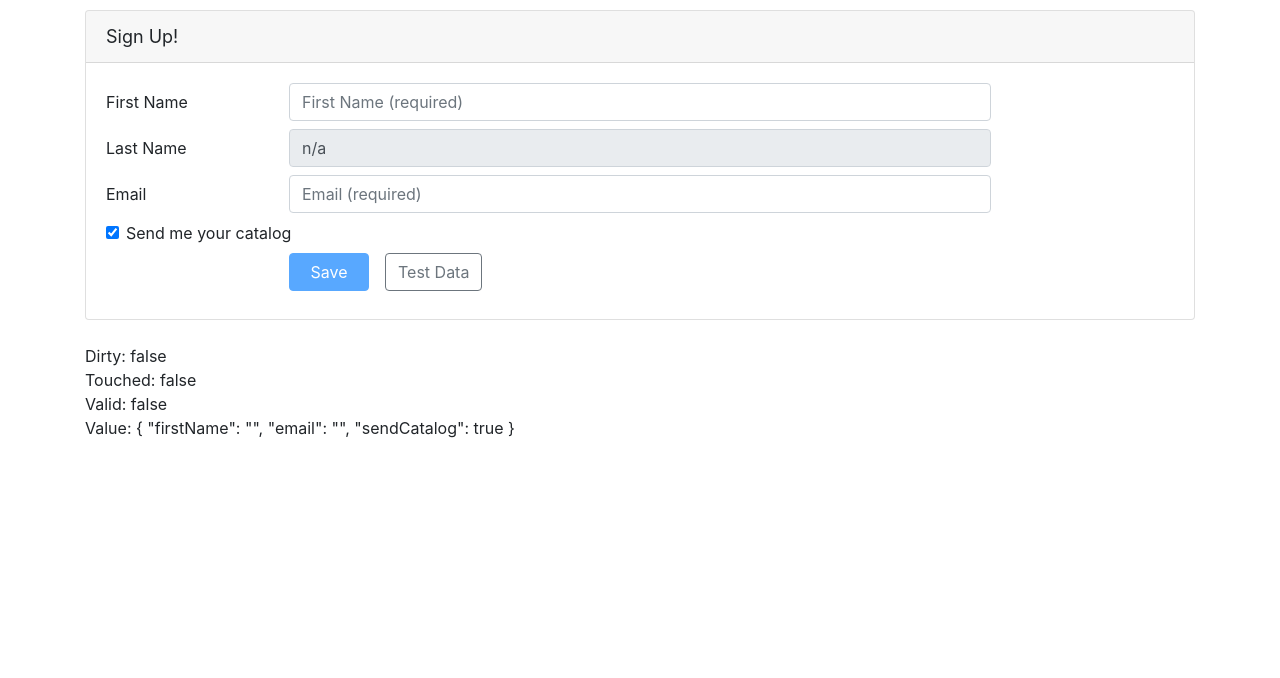
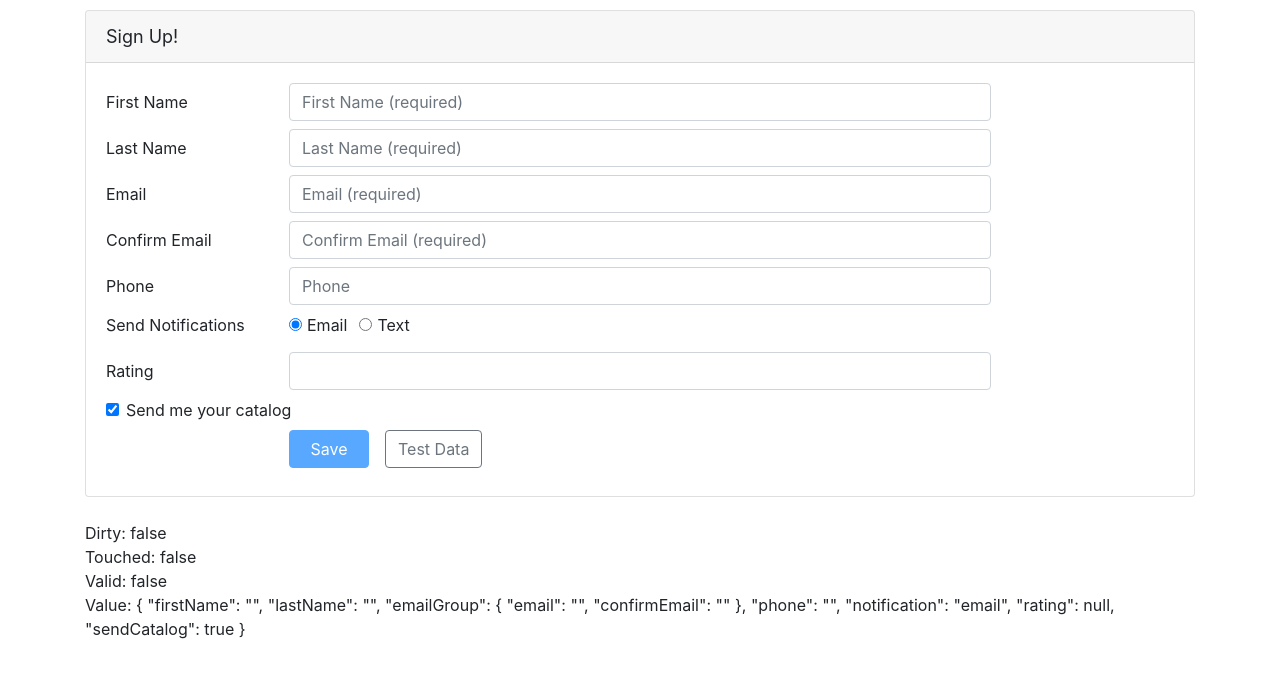
Before and after one commit to initialsam/Pluralsight-AngularReactiveForms, an Angular app: page / in a window 1280 px wide. Shown: the top 678 px of the page. Built offline with nearby package versions, Linux system fonts and the light colour scheme.

Commit message:
Validation

```diff
--- a/src/app/customers/customer.component.html
+++ b/src/app/customers/customer.component.html
@@ -16,8 +16,6 @@
                  id="firstNameId"
                  type="text"
                  placeholder="First Name (required)"
-                 required
-                 minlength="3"
                  formControlName="firstName"
                  [ngClass]="{'is-invalid': (customerForm.get('firstName').touched || customerForm.get('firstName').dirty) && !customerForm.get('firstName').valid }" />
           <span class="invalid-feedback">
@@ -25,7 +23,7 @@
               Please enter your first name.
             </span>
             <span *ngIf="customerForm.get('firstName').errors?.minlength">
-              The first name must be longer than 3 characters.
+              The first name must be longer than 5 characters.
             </span>
           </span>
         </div>
@@ -39,8 +37,6 @@
                  id="lastNameId"
                  type="text"
                  placeholder="Last Name (required)"
-                 required
-                 maxlength="50"
                  formControlName="lastName"
                  [ngClass]="{'is-invalid': (customerForm.get('lastName').touched || customerForm.get('lastName').dirty) && !customerForm.get('lastName').valid }" />
           <span class="invalid-feedback">
@@ -48,12 +44,12 @@
               Please enter your last name.
             </span>
             <span *ngIf="customerForm.get('lastName').errors?.maxlength">
-              The last name must be less than 50 characters.
+              The last name must be less than 8 characters.
             </span>
           </span>
         </div>
       </div>
-
+      <div formGroupName="emailGroup">
         <div class="form-group row mb-2">
           <label class="col-md-2 col-form-label"
                  for="emailId">Email</label>
@@ -62,16 +58,104 @@
                    id="emailId"
                    type="email"
                    placeholder="Email (required)"
-                 required
-                 email
                    formControlName="email"
-                 [ngClass]="{'is-invalid': (customerForm.get('email').touched || customerForm.get('email').dirty) && !customerForm.get('email').valid }" />
+                   [ngClass]="{'is-invalid': customerForm.get('emailGroup').errors ||
+                                             ((customerForm.get('emailGroup.email').touched ||
+                                              customerForm.get('emailGroup.email').dirty) &&
+                                              !customerForm.get('emailGroup.email').valid) }" />
             <span class="invalid-feedback">
-            <span *ngIf="customerForm.get('email').errors?.required">
+              <span *ngIf="customerForm.get('emailGroup.email').errors?.required">
                 Please enter your email address.
               </span>
-            <span *ngIf="customerForm.get('email').errors?.email">
+              <span *ngIf="customerForm.get('emailGroup.email').errors?.email">
                 Please enter a valid email address.
+              </span>
+            </span>
+          </div>
+        </div>
+
+        <div class="form-group row mb-2">
+          <label class="col-md-2 col-form-label"
+                 for="confirmEmailId">Confirm Email</label>
+          <div class="col-md-8">
+            <input class="form-control"
+                   id="confirmEmailId"
+                   type="email"
+                   placeholder="Confirm Email (required)"
+                   formControlName="confirmEmail"
+                   [ngClass]="{'is-invalid': customerForm.get('emailGroup').errors ||
+                                             ((customerForm.get('emailGroup.confirmEmail').touched ||
+                                              customerForm.get('emailGroup.confirmEmail').dirty) &&
+                                              !customerForm.get('emailGroup.confirmEmail').valid) }" />
+            <span class="invalid-feedback">
+              <span *ngIf="customerForm.get('emailGroup.confirmEmail').errors?.required">
+                Please confirm your email address.
+              </span>
+              <span *ngIf="customerForm.get('emailGroup').errors?.match">
+                The confirmation does not match the email address.
+              </span>
+            </span>
+          </div>
+        </div>
+      </div>
+
+
+      <div class="form-group row mb-2">
+        <label class="col-md-2 col-form-label"
+               for="phoneId">Phone</label>
+        <div class="col-md-8">
+          <input class="form-control"
+                 id="phoneId"
+                 type="tel"
+                 placeholder="Phone"
+                 formControlName="phone"
+                 [ngClass]="{'is-invalid': !customerForm.get('phone').valid }" />
+          <span class="invalid-feedback">
+            <span *ngIf="customerForm.get('phone').errors?.required">
+              Please enter your phone number.
+            </span>
+          </span>
+        </div>
+      </div>
+
+      <div class="form-group row mb-2">
+        <label class="col-md-2 col-form-label pt-0">Send Notifications</label>
+        <div class="col-md-8">
+          <div class="form-check form-check-inline">
+            <label class="form-check-label">
+              <input class="form-check-input"
+                     type="radio"
+                     value="email"
+                     formControlName="notification"
+                     (click)="setNotification('email')">Email
+            </label>
+          </div>
+          <div class="form-check form-check-inline">
+            <label class="form-check-label">
+              <input class="form-check-input"
+                     type="radio"
+                     value="text"
+                     formControlName="notification"
+                     (click)="setNotification('text')">Text
+            </label>
+          </div>
+        </div>
+      </div>
+
+      <div class="form-group row mb-2">
+        <label class="col-md-2 col-form-label"
+               for="ratingId">Rating</label>
+        <div class="col-md-8">
+          <input class="form-control"
+                 id="ratingId"
+                 type="number"
+                 formControlName="rating"
+                 [ngClass]="{'is-invalid': (customerForm.get('rating').touched ||
+                                             customerForm.get('rating').dirty) &&
+                                             !customerForm.get('rating').valid }" />
+          <span class="invalid-feedback">
+            <span *ngIf="customerForm.get('rating').errors?.range">
+              Please rate your experience from 1 to 5.
             </span>
           </span>
         </div>
--- a/src/app/customers/customer.component.ts
+++ b/src/app/customers/customer.component.ts
@@ -1,7 +1,38 @@
 import { Component, OnInit } from '@angular/core';
-import { FormGroup,FormControl,FormBuilder } from '@angular/forms';
+import { FormGroup, FormControl, FormBuilder, Validators, AbstractControl, ValidatorFn } from '@angular/forms';
 
 import { Customer } from './customer';
+
+function emailMatcher(c: AbstractControl): { [key: string]: boolean } | null {
+  const emailControl = c.get('email');
+  const confirmControl = c.get('confirmEmail');
+
+  if (emailControl.pristine || confirmControl.pristine) {
+    return null;
+  }
+
+  if (emailControl.value === confirmControl.value) {
+    return null;
+  }
+  return { match: true };
+}
+
+function ratingRange(min: number, max: number): ValidatorFn {
+  return (c: AbstractControl): { [key: string]: boolean } | null => {
+    if (c.value !== null && (isNaN(c.value) || c.value < min || c.value > max)) {
+      return { range: true };
+    }
+    return null;
+  };
+}
+
+// function ratingRange(c: AbstractControl): { [key: string]: boolean } | null {
+//   if (c.value !== null && (isNaN(c.value) || c.value < 1 || c.value > 5)) {
+//     return { 'range': true };
+//   }
+//   return null;
+// };
+
 
 @Component({
   selector: 'app-customer',
@@ -9,17 +40,24 @@ import { Customer } from './customer';
   styleUrls: ['./customer.component.css']
 })
 export class CustomerComponent implements OnInit {
-  customerForm : FormGroup;
+  customerForm: FormGroup;
   customer = new Customer();
 
-  constructor(private fb:FormBuilder) { }
+  constructor(private fb: FormBuilder) { }
 
   ngOnInit() {
     this.customerForm = this.fb.group({
-      firstName:'',
-      lastName:{value:'n/a',disabled:true},
-      email:'',
-      sendCatalog:true,
+      firstName: ['', [Validators.required, Validators.minLength(5)]],
+      lastName: ['', [Validators.required, Validators.maxLength(8)]],
+      emailGroup: this.fb.group({
+        email: ['', [Validators.required, Validators.email]],
+        confirmEmail: ['', Validators.required],
+      }, { validator: emailMatcher }),
+      phone: '',
+      notification: 'email',
+      rating:[null,[Validators.required,ratingRange(1,5)]],
+      sendCatalog: true,
+      //lastName:{value:'n/a',disabled:true},
     })
     // this.customerForm = new FormGroup({
     //   firstName:new FormControl("aa"),
@@ -28,15 +66,25 @@ export class CustomerComponent implements OnInit {
     //   sendCatalog:new FormControl(true)
     // })
   }
-  populateTestData():void{
+  populateTestData(): void {
     this.customerForm.patchValue({
-      firstName:"bb",
-      lastName:"aa1",
-      sendCatalog:false
+      firstName: "bb",
+      lastName: "aa1",
+      sendCatalog: false
     })
   }
   save() {
     console.log(this.customerForm);
     console.log('Saved: ' + JSON.stringify(this.customerForm.value));
   }
+
+  setNotification(notifyVia: string): void {
+    const phoneControl = this.customerForm.get('phone');
+    if (notifyVia === 'text') {
+      phoneControl.setValidators(Validators.required);
+    } else {
+      phoneControl.clearValidators();
+    }
+    phoneControl.updateValueAndValidity();
+  }
 }
```
Lines whose indentation alone changed are shown as unchanged.
